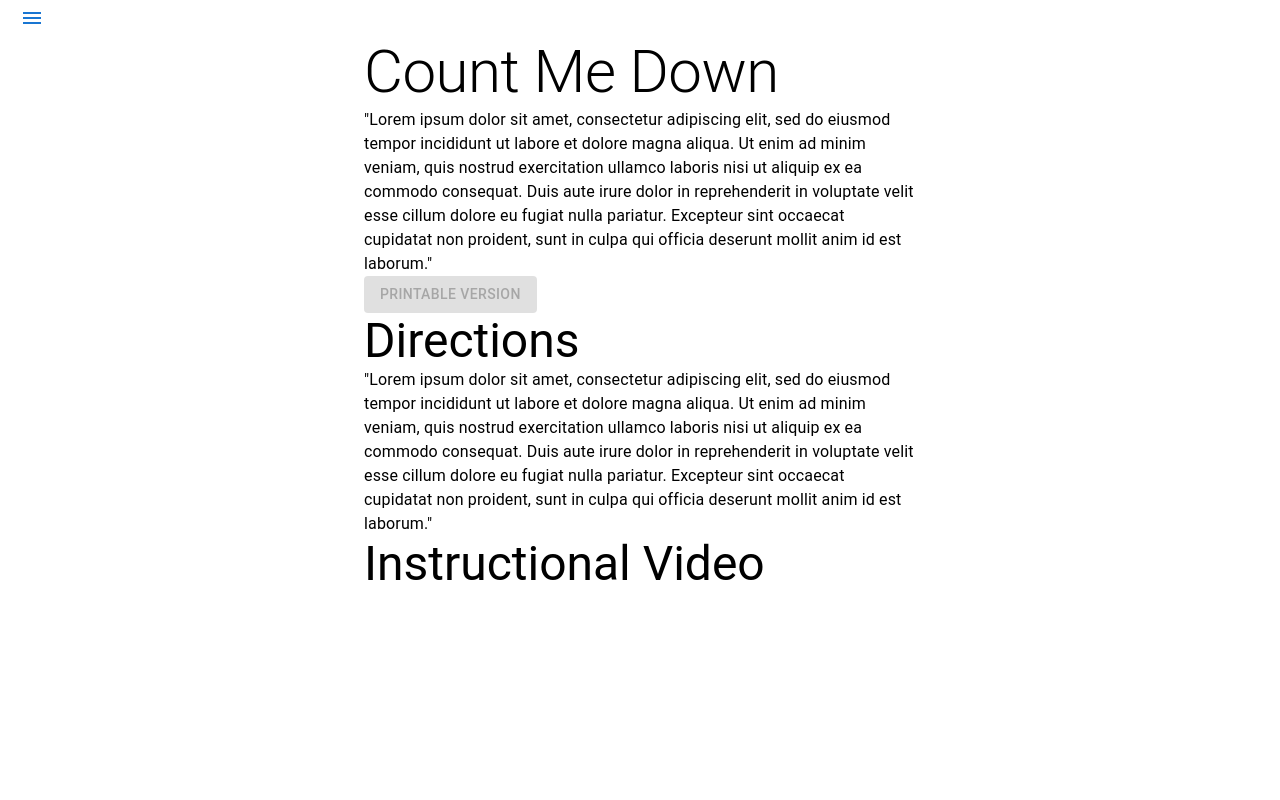
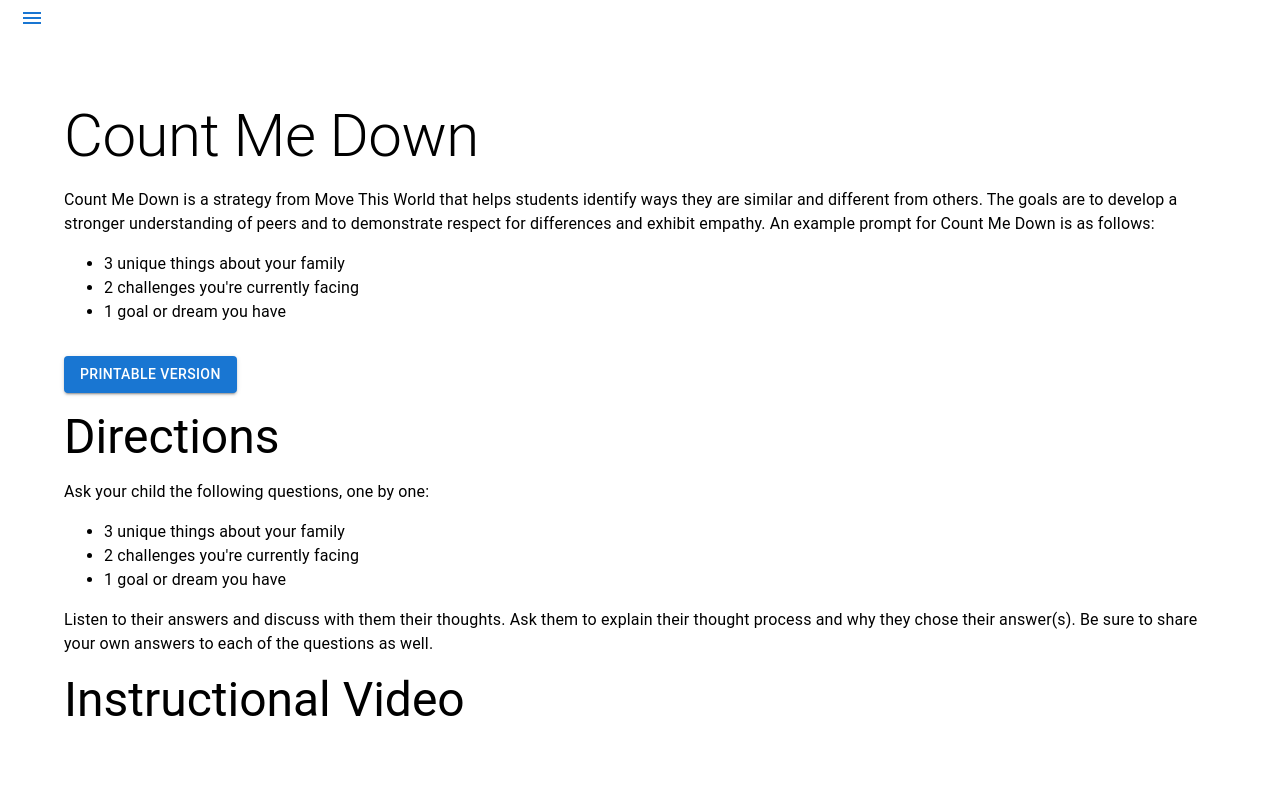
Before and after one commit to liu-caro/sel-site, a React (Create React App) app: page /rs/count-me-down in a window 1280 px wide. Shown: the top 800 px of the page. Built offline with nearby package versions, Linux system fonts and the light colour scheme.

Commit message:
addressed changes: replaced filler text, added grids around components, removed disabled button, consistent button variants

```diff
--- a/src/screens/RelationshipSkillsActivities/RSCountMeDownActivity.js
+++ b/src/screens/RelationshipSkillsActivities/RSCountMeDownActivity.js
@@ -1,23 +1,61 @@
-import { Container, Typography } from "@mui/material";
+import { Grid, Container, Typography } from "@mui/material";
 import Button from "@mui/material/Button";
 import ReactPlayer from 'react-player'
 
 const RSCountMeDownActivity = () => {
   return (
-      <Container maxWidth="sm">
-        <Typography variant="h2">Count Me Down</Typography>
+    <Grid
+      container
+      direction="column"
+      justifyContent="center"
+      spacing={2}
+      p={8}
+    >
+        <Grid item xs={12}>
+          <Typography variant="h2">Count Me Down</Typography>
+        </Grid>
 
-        <Typography variant="body1">"Lorem ipsum dolor sit amet, consectetur adipiscing elit, sed do eiusmod tempor incididunt ut labore et dolore magna aliqua. Ut enim ad minim veniam, quis nostrud exercitation ullamco laboris nisi ut aliquip ex ea commodo consequat. Duis aute irure dolor in reprehenderit in voluptate velit esse cillum dolore eu fugiat nulla pariatur. Excepteur sint occaecat cupidatat non proident, sunt in culpa qui officia deserunt mollit anim id est laborum."</Typography>
-        <Button variant="contained" disabled>Printable Version</Button>
+        <Grid item xs={12}>
+          <Typography variant="body1">Count Me Down is a strategy from Move This World that helps students identify ways they are similar and different from others. The goals are to develop a stronger understanding of peers and to demonstrate respect for differences and exhibit empathy. An example prompt for Count Me Down is as follows:
+          <ul>
+            <li>3 unique things about your family</li>
+            <li>2 challenges you're currently facing</li>
+            <li>1 goal or dream you have</li>
+          </ul>
+          </Typography>
+        </Grid>
 
-        <Typography variant="h3">Directions</Typography>
-        <Typography variant="body1">"Lorem ipsum dolor sit amet, consectetur adipiscing elit, sed do eiusmod tempor incididunt ut labore et dolore magna aliqua. Ut enim ad minim veniam, quis nostrud exercitation ullamco laboris nisi ut aliquip ex ea commodo consequat. Duis aute irure dolor in reprehenderit in voluptate velit esse cillum dolore eu fugiat nulla pariatur. Excepteur sint occaecat cupidatat non proident, sunt in culpa qui officia deserunt mollit anim id est laborum."</Typography>
+        <Grid item xs={12}>
+          <Button variant="contained">Printable Version</Button>
+        </Grid>
 
-        <Typography variant="h3">Instructional Video</Typography>
-        <ReactPlayer url="https://youtu.be/4S2yj4TB_I8" />
+        <Grid item xs={12}>
+          <Typography variant="h3">Directions</Typography>
+        </Grid>
 
-        <Button variant="outlined">Mark as done!</Button>
-      </Container>
+        <Grid item xs={12}>
+          <Typography variant="body1">Ask your child the following questions, one by one:
+          <ul>
+            <li>3 unique things about your family</li>
+            <li>2 challenges you're currently facing</li>
+            <li>1 goal or dream you have</li>
+          </ul>
+          Listen to their answers and discuss with them their thoughts. Ask them to explain their thought process and why they chose their answer(s). Be sure to share your own answers to each of the questions as well.
+          </Typography>
+        </Grid>
+
+        <Grid item xs={12}>
+          <Typography variant="h3">Instructional Video</Typography>
+        </Grid>
+
+        <Grid item xs={12}>
+          <ReactPlayer url="https://youtu.be/4S2yj4TB_I8" />
+        </Grid>
+
+        <Grid item xs={12}>
+          <Button variant="contained">Mark as done!</Button>
+        </Grid>
+    </Grid>
   );
 };
 
```
